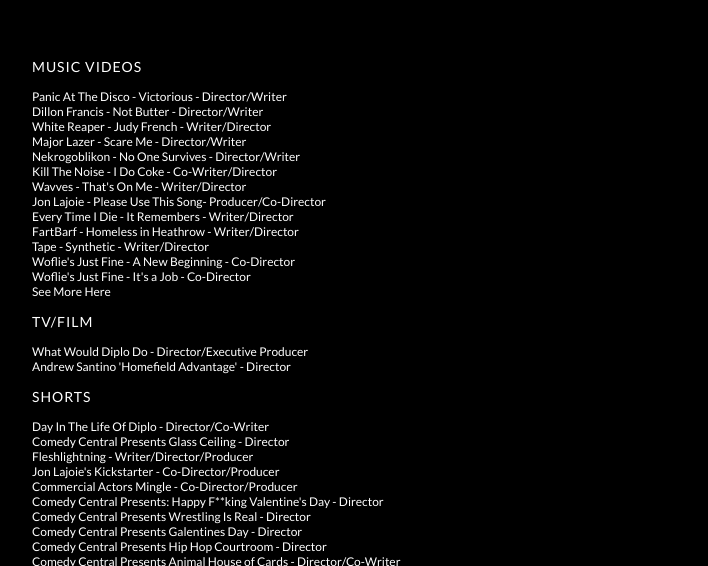
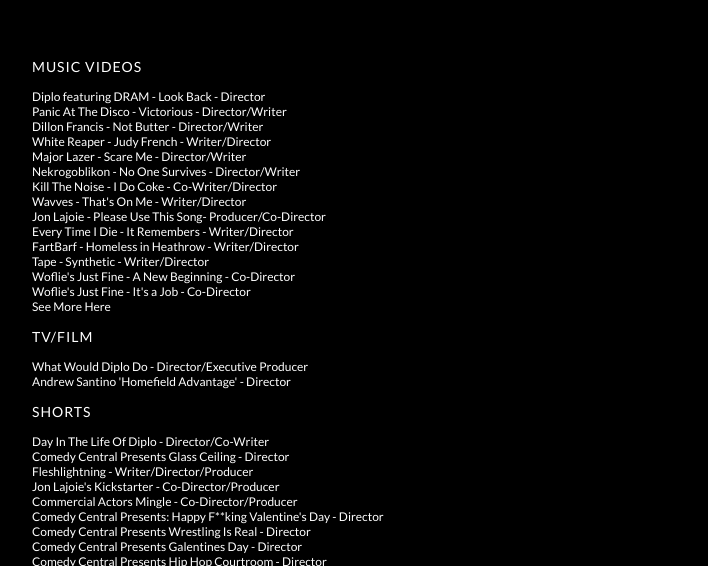
Before and after one commit to Katelynfenchel/brandonDermer, a plain HTML site: page index.html in a window 1280 px wide. Shown: the part 50-616 px from the top of the page, without its empty margins (108-816 px from the left). Drawn offline with nearby package versions, Linux system fonts and the light colour scheme.

Commit message:
new video

```diff
--- a/index.html
+++ b/index.html
@@ -36,10 +36,17 @@
             <br>
 
             <h3 class="header" id="music">Music Videos</h3>
+
+            <li>
+                <a class="musicVideos" href="https://youtu.be/d54e3kcTlHM">Diplo featuring DRAM - Look Back - Director</a>
+                <img src="images/Dram_01.jpg" width="1000" height="563" />
+            </li>
+
             <li>
                 <a class="musicVideos" href="https://youtu.be/AUChk0lxF44">Panic At The Disco - Victorious - Director/Writer</a>
                 <img src="images/PanicAtDisco.jpg" width="1000" height="563" />
             </li>
+
 
             <li>
                 <a class="musicVideos" href="https://youtu.be/9_JBKf6IVEA">Dillon Francis - Not Butter - Director/Writer</a>
```
Also changed, not shown: images/Dram_01.jpg (added), images/Dram_02.jpg (added).
